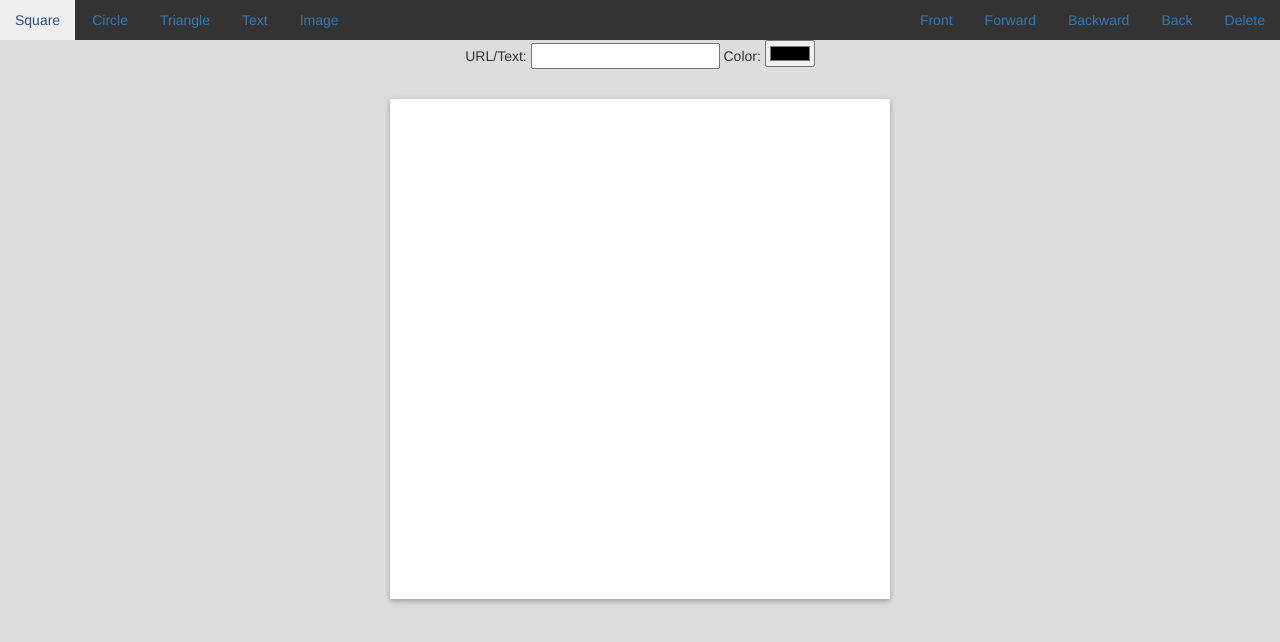
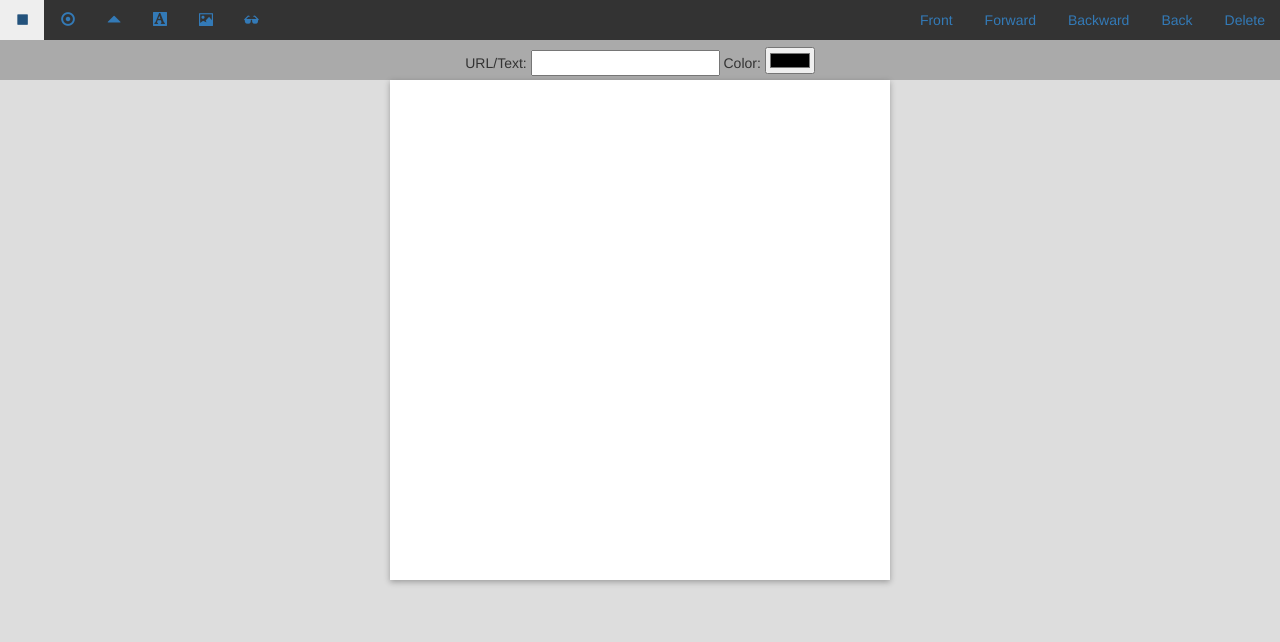
Before and after one commit to daveenguyen/fde-album-maker, a plain HTML site: page index.html in a window 1280 px wide. Drawn offline with Linux system fonts and the light colour scheme.

Commit message:
Add second toolbar, change links to buttons and add vaporwave button

```diff
--- a/css/style.css
+++ b/css/style.css
@@ -6,11 +6,22 @@
 	right: 0;
 }
 
+#text-toolbar {
+	height: 40px;
+	background:#aaa;
+	position: absolute;
+	top: 40px;
+	left:0;
+	right: 0;
+	padding: 7px 0;
+	text-align: center;
+}
+
 #wrapper {
 	background-color: #ddd;
 	text-align: center;
 	position: absolute;
-	top: 40px;
+	top: 80px;
 	left:0;
 	right: 0;
 	bottom: 0;
@@ -20,7 +31,6 @@
 	display: inline-block;
 	margin: 0px auto;
 	background-color: #fff;
-	margin: 30px 0;
 	box-shadow: rgba(0,0,0,.3) 0px 2px 6px;
 }
 
--- a/index.html
+++ b/index.html
@@ -9,11 +9,12 @@
 	<main>
 		<nav id="toolbar" class="" role="navigation">
 			<ul class="nav nav-pills navbar-left">
-				<li role="presentation" mode="square"><a href="#">Square</a></li>
-				<li role="presentation" mode="circle"><a href="#">Circle</a></li>
-				<li role="presentation" mode="triangle"><a href="#">Triangle</a></li>
-				<li role="presentation" mode="text"><a href="#">Text</a></li>
-				<li role="presentation" mode="image"><a href="#">Image</a></li>
+				<li role="presentation" mode="square"><a href="#"><span class="glyphicon glyphicon-stop" aria-hidden="true"></span></a></li>
+				<li role="presentation" mode="circle"><a href="#"><span class="glyphicon glyphicon-record" aria-hidden="true"></span></a></li>
+				<li role="presentation" mode="triangle"><a href="#"><span class="glyphicon glyphicon-triangle-top" aria-hidden="true"></span></a></li>
+				<li role="presentation" mode="text"><a href="#"><span class="glyphicon glyphicon-text-background" aria-hidden="true"></span></a></li>
+				<li role="presentation" mode="image"><a href="#"><span class="glyphicon glyphicon-picture" aria-hidden="true"></span></a></li>
+				<li role="presentation" mode="vaporize"><a href="#"><span class="glyphicon glyphicon-sunglasses" aria-hidden="true"></span></a></li>
 			</ul>
 
 			<ul class="nav nav-pills navbar-right">
@@ -24,11 +25,12 @@
 				<li role="presentation" action="delete"><a href="#">Delete</a></li>
 			</ul>
 		</nav>
+		<div id="text-toolbar">
+			URL/Text: <input id="obj-text" type="text">
+			Color: <input id="obj-color" type="color">
+		</div>
 
 		<div id="wrapper">
-			<div>
-				URL/Text: <input id="obj-text" type="text"> Color: <input id="obj-color" type="color">
-			</div>
 			<div id="canvas-wrapper">
 				<canvas id="canvas"></canvas>
 			</div>
--- a/js/main.js
+++ b/js/main.js
@@ -122,7 +122,19 @@ function main() {
 		}
 	}
 
+	var vaporlinks = [
+		'http://i.imgur.com/lTO9Plf.png',
+		'https://levels.io/wp-content/uploads/2015/10/tumblr_nv2cqhOJPL1ufh7yno1_1280.png',
+		'https://levels.io/wp-content/uploads/2015/10/tumblr_nv2cqhOJPL1ufh7yno1_1280.png',
+		'http://www.imgbase.info/images/safe-wallpapers/digital_art/1_miscellaneous_digital_art/55905_1_miscellaneous_digital_art_vaporwave.jpg',
+		'http://neologisms.blogs.wm.edu/files/2016/03/vaporwave-1.jpg',
+		'https://levels.io/wp-content/uploads/2015/10/374ff939767463b4a196cdc217d042dd.jpg'
+	];
 
+	function addVaporwaveBg() {
+		var imgUrl = vaporlinks[Math.floor(Math.random()*vaporlinks.length)];
+		addImage(imgUrl);
+	}
 
 	function changeMode(mode) {
 		switch(mode) {
@@ -140,6 +152,9 @@ function main() {
 				break;
 			case 'image':
 				addImage('./img/img.png');
+				break;
+			case 'vaporize':
+				addVaporwaveBg();
 				break;
 			default:
 				break;
```
